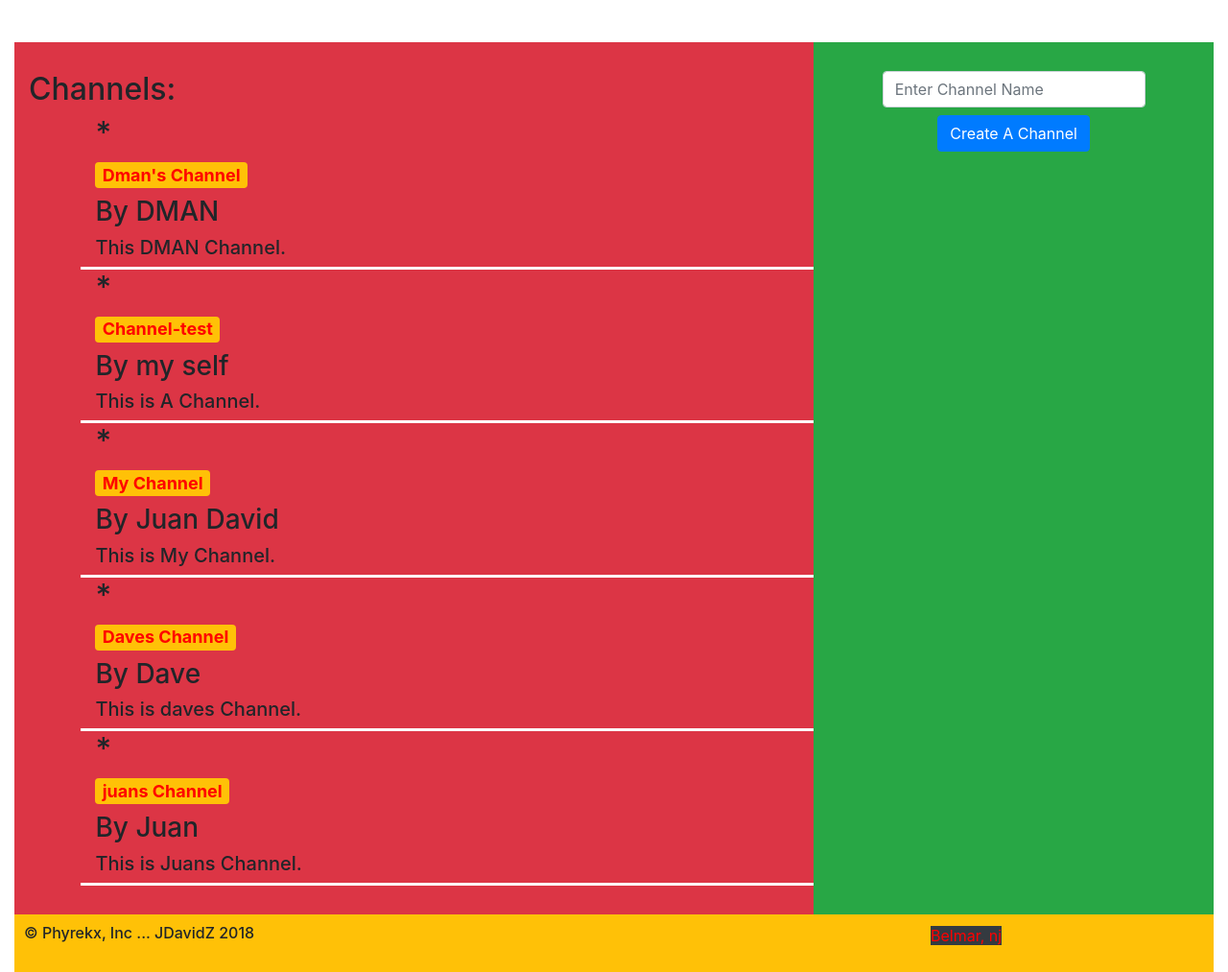
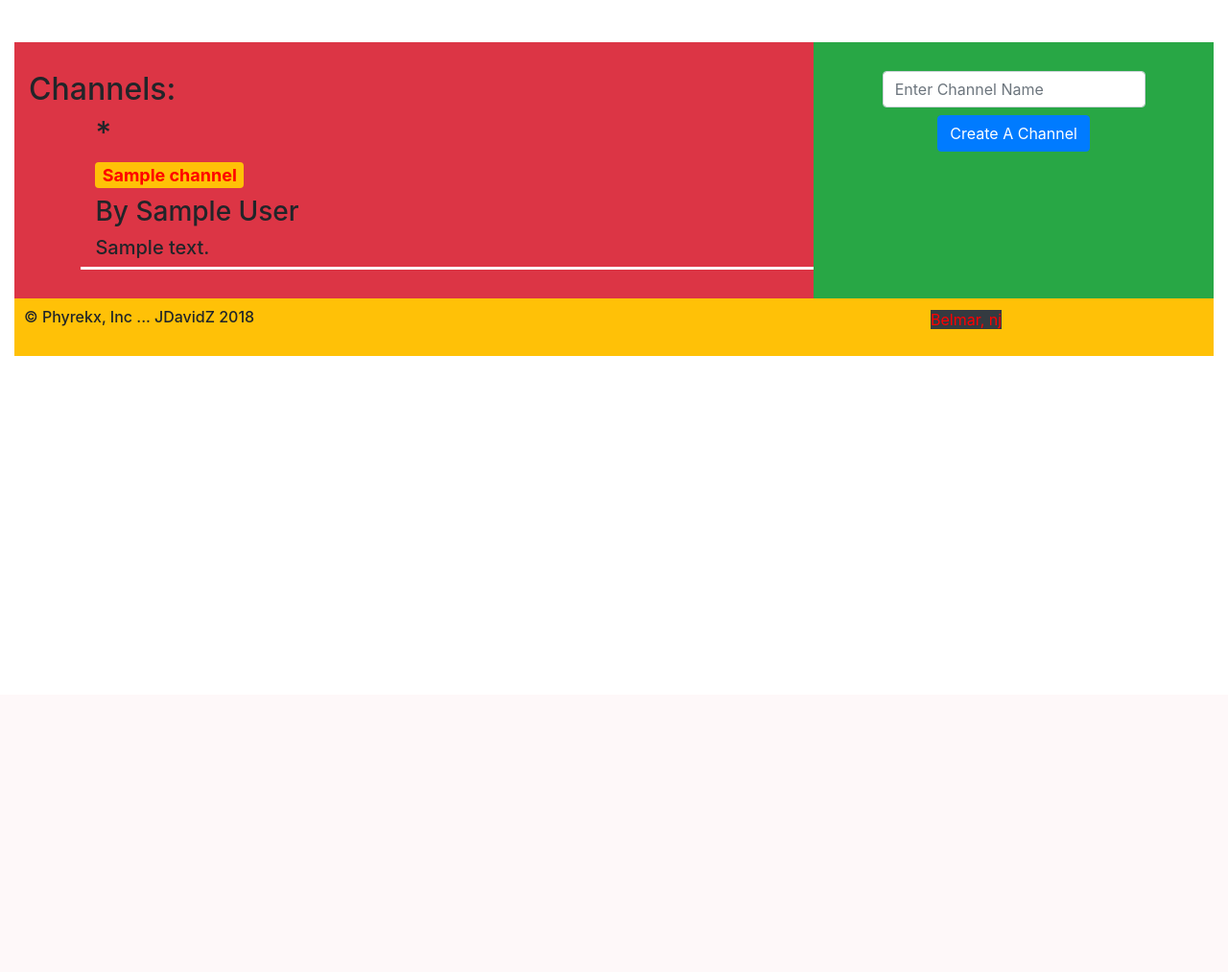
Before and after one commit to jDavidZapata/Personal-News, a Flask app: page /channelslist in a window 1280 px wide. Shown: the part 76-1089 px from the top of the page at 96% size. After the commit the page ends 447 px from the top, so only its background shows below. Run offline with Flask 2, Linux system fonts and the light colour scheme; tables that the repository leaves empty hold one stand-in row (values such as "Sample post"); some libraries are stand-ins or nearby versions.

Commit message:
channelPage update

```diff
--- a/app.py
+++ b/app.py
@@ -201,6 +201,9 @@
 	""" List of channels. """
 	""" Get all Channels From DataBase. """
 
+	channels = Channel.query.all()
+	print(f"channels =====>  {channels}")
+
 	return render_template("channels_list.html", channels=channels)
 
 
@@ -254,12 +257,14 @@
 
 
 	""" Get Channel From DataBase if it exists. """
-	# channel = User.query.filter_by(users.channel.title=channel_title).first_or_404()
+	channel = Channel.query.filter_by(title=channel_title).first_or_404()
+
+	'''
 	channel = {}
 	for c in channels:
 		if c['title'] == channel_title:
 			channel = c
-
+	'''
 
 	""" If there is no Channel, redirect to Channels list. """
 	if channel == None:
@@ -270,16 +275,19 @@
 
 
 	""" Channel Info. """
+	print(channel)
 	if channel:
-		info = {'title': channel['title'], 'year': channel['year'], 'author': channel['author'], 'text': channel['text']}
+		info = {'title': channel.title, 'author': channel.user.name, 'text': channel.text}
 	else:
 		info = {}
 
 	""" list of Messages from Channel. Send first 20. """
-	messages = channel['messages'] if 'messages' in channel else "No Messages."
+	messages = channel.messages
+	print(messages)
 
 	""" List of Storys from Channel. Send first 20. """
-	storys = channel['storys'] if 'storys' in channel else "No Story's."
+	storys = channel.storys
+	print(storys)
 
 	return render_template("channel_page.html", channel=channel, messages=messages, storys=storys, info=info)
 
@@ -293,8 +301,11 @@
 
 
 	print(f"title ==== {story_title}")
+	print(f"title type =====> {type(story_title)}")
 
 	""" Get Story From DataBase if it exists. """
+	#story = Story.query.filter_by(title=story_title).first_or_404()
+
 	story = {}
 	for s in storys:
 		if s['title'] == story_title:
@@ -308,9 +319,11 @@
 		return render_template("storys_list.html", error=error)
 
 	""" list of Comments from Story. Send first 20. """
+	#comments = story.comments
 	comments = story['comments'] if 'comments' in story else "No Comments."
 
 	""" List of Links from Story. Send first 20. """
+	#links = story.links
 	links = story['links'] if 'links' in story else "No Links."
 
 	return render_template("story_page.html", story=story, comments=comments, links=links)
@@ -411,10 +424,7 @@
 		flash('Congratulations, you Added A Story!')
 
 
-
-
-
-		return jsonify(story.user.name, channel.title, story.title, comment.comment_text)
+		return jsonify(story.user.name, channel.title, story.title)
 
 	#Display Form for creating Categories.
 	#If Post then take form info and create category.
--- a/models.py
+++ b/models.py
@@ -76,7 +76,7 @@
     messages = db.relationship("Message", backref="channels_messages", lazy=True)
     user = db.relationship("User", backref="channel_owner", uselist=False, lazy=True)
 
-    def __init__(self, user_id, title, text, user):
+    def __init__(self, user_id, title, text, user, storys=[], messages=[]):
         self.user_id = user_id
         self.title = title
         self.text = text
--- a/templates/channel_page.html
+++ b/templates/channel_page.html
@@ -50,10 +50,10 @@
         {% for story in storys %}
 
         <div class="col-12 channel-story">
-
+            <h4><a href="{{ url_for('storyPage', story_title=str(story.title) }}" class="badge badge-danger">{{story.title}}</a></h4>
             <h4><a href="{{ url_for('storyPage', story_title=story.title) }}" class="badge badge-warning">Story # {{storys.index(story) + 1}}</a></h4>
             <h2 class="storys-title">Title: {{story.title}}</h2>
-            <h3>Story Description: *{{story.text}}</h3>
+            <h3>Story Description: *{{story.story_text}}</h3>
         </div>
 
         {% endfor %}
@@ -95,7 +95,7 @@
         <div class="col-12 channel-message message-box">
 
             <h4><a href="#" class="badge badge-warning">Message # {{messages.index(message) + 1}}</a></h4>
-            <h5><*User>{{message.text}}</h5>
+            <h5><*{{message.user.name}}*>  {{message.message_text}}</h5>
         </div>
 
         {% endfor %}
--- a/templates/channels_list.html
+++ b/templates/channels_list.html
@@ -21,7 +21,7 @@
         <div class="col-11 story-bottom channel-list-info">
             <h2>*</h2>
             <h4><a href="{{ url_for('channelPage', channel_title=channel.title) }}" class="badge badge-warning">{{channel.title}}</a></h4>
-            <h3>By {{channel.author}}</h3>
+            <h3>By {{channel.user.name}}</h3>
             <h5>{{channel.text}}</h5>
         </div>
         {% endfor %}
```
